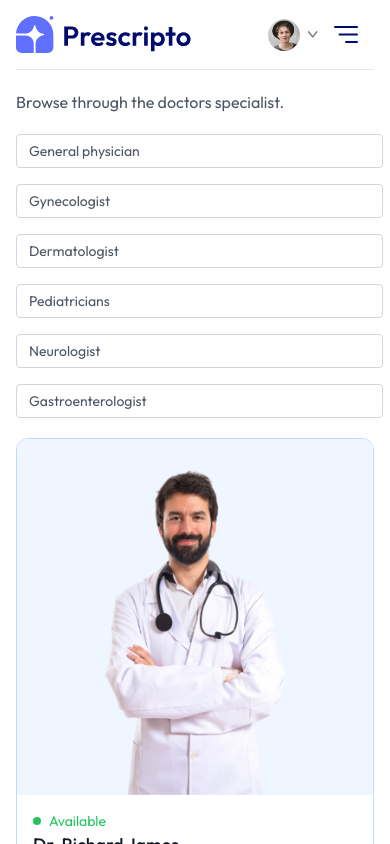
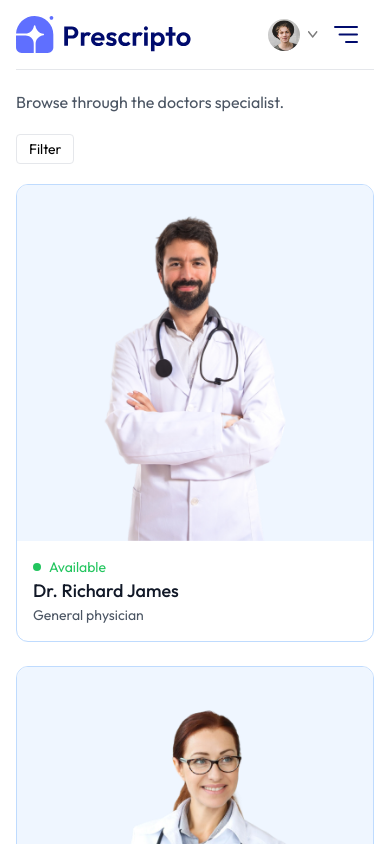
Before and after one commit to aazaadcoder/BookMyDoctor, a React (Vite) app in the folder frontend/: page /doctors in a window 390 px wide. Shown: the top 844 px of the page. Built offline with nearby package versions, Linux system fonts and the light colour scheme.

Commit message:
add fliter button on sm devices in all doctors page

```diff
--- a/frontend/src/pages/Doctors.jsx
+++ b/frontend/src/pages/Doctors.jsx
@@ -6,6 +6,7 @@
 const Doctors = () => {
   const { doctors, specialityData } = useContext(AppContext);
   const [filteredDoc, setfilteredDoc] = useState(doctors);
+  const [showFilter, setShowFilter] = useState(false);
   const { speciality } = useParams();
   const navigate = useNavigate();
   function applyFilter() {
@@ -25,7 +26,10 @@
     <div>
       <p className="text-gray-600">Browse through the doctors specialist.</p>
       <div className="flex flex-col sm:flex-row items-start gap-5 mt-5">
-        <div className="flex flex-col gap-4 text-sm text-gray-600">
+        <button
+          className={`py-1 px-3 border rounded text-sm transition-all sm:hidden  ${showFilter ? "bg-primary text-white" : ""}`}
+          onClick={() => (setShowFilter(prev => !prev))}>Filter</button>
+        <div className={`flex-col gap-4 text-sm text-gray-600  ${showFilter ? "flex" : "hidden sm:flex"}`}>
           {specialityData.map((specialityInfo, index) => (
             <p
             key={index}
```
